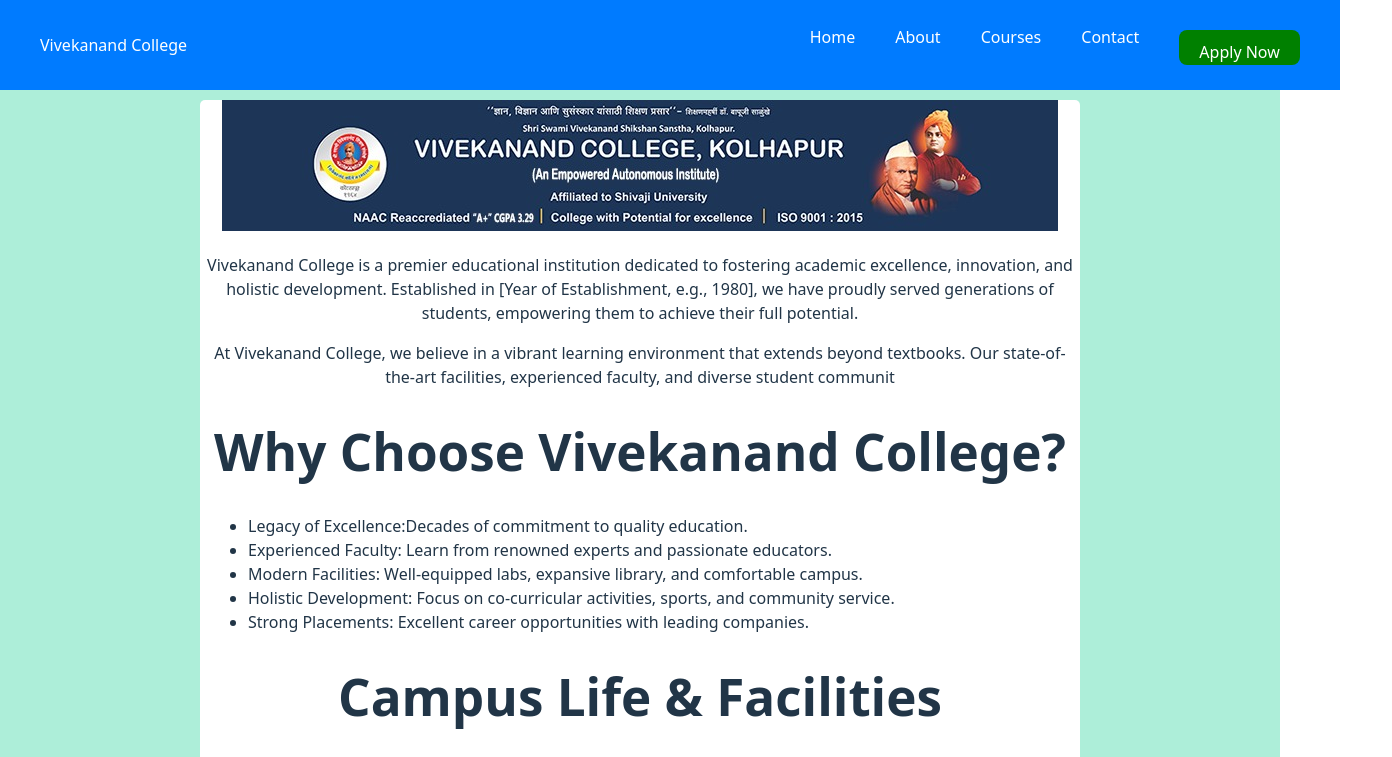
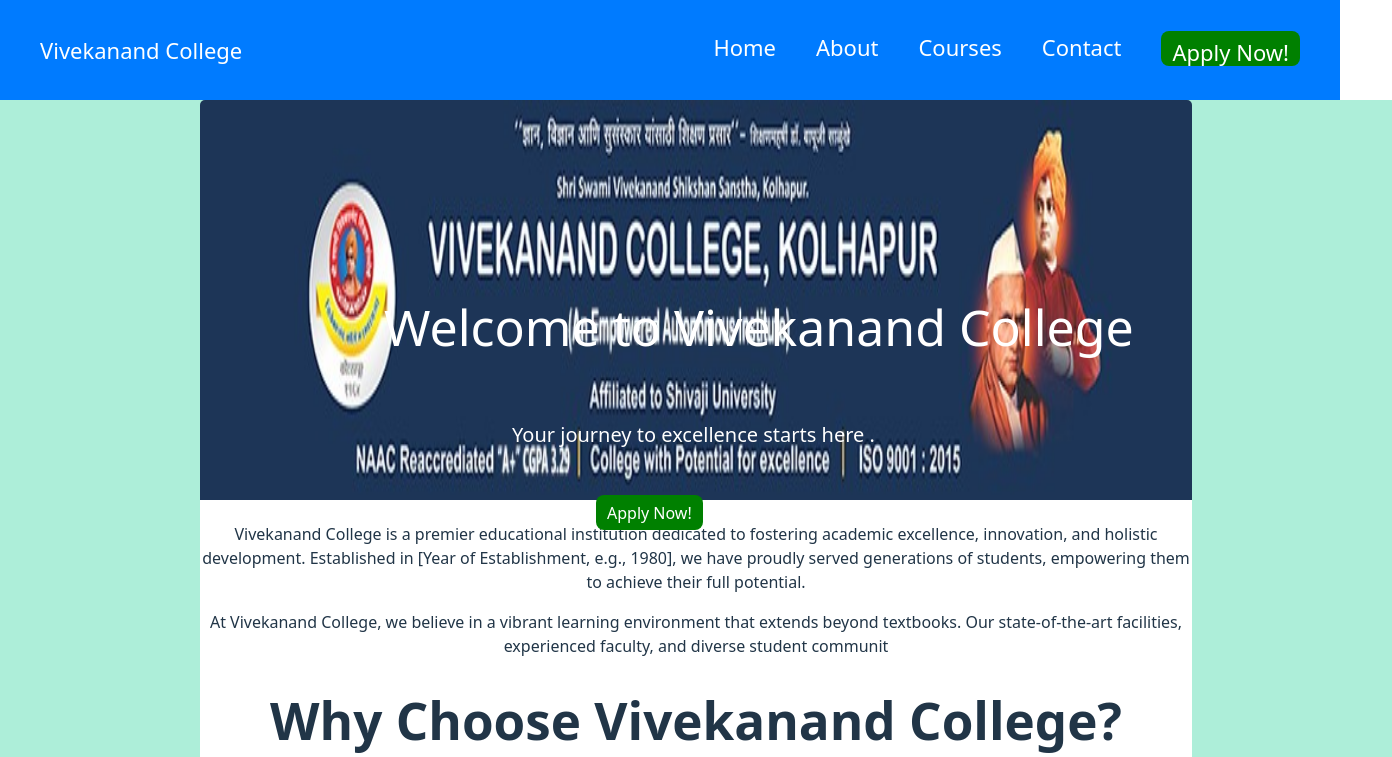
Before and after one commit to ilaborkar23/vckojt, a React (Vite) app: page /homepage in a window 1280 px wide. Shown: the top 757 px of the page, 1392 px wide, since content can reach past the window. Built offline with nearby package versions, Linux system fonts and the light colour scheme.

Commit message:
second commit

```diff
--- a/src/components/Footer/Footer.jsx
+++ b/src/components/Footer/Footer.jsx
@@ -1,4 +1,5 @@
 import React from 'react'
+import "./Footer.css"
 const Footer=()=>{
     return (
         <footer> &copy; 2025 Vivekanand College . All rights reserved </footer>
--- a/src/components/Header/Header.css
+++ b/src/components/Header/Header.css
@@ -1,7 +1,7 @@
 #change{
     background-color: #007bff;
     color: #fff;
-    height: 60px;
+    height: 70px;
     width: 1300px;
     display: flex;
     align-items: center;
@@ -10,7 +10,9 @@
     top:0%;
     padding: 15px 20px;
     z-index: 999;
+    font-size: 22px;
 }
+
 .c1{
     display: flex;
     justify-content: end;
@@ -22,8 +24,9 @@
 }
 
 button{
-    margin-top: 5px;
     height:35px;
     background-color:green;
     color: #fff;
+    text-align: center;
+    padding: 5px 10px;
 }
--- a/src/components/Header/Headre.jsx
+++ b/src/components/Header/Headre.jsx
@@ -11,7 +11,7 @@
             <Link to="/aboutpage">About </Link>
             <Link to="/coursespage">Courses</Link>
             <Link to="/contactpage">Contact</Link>
-            <Link to="/admissionpage"><button> Apply Now </button></Link>
+            <Link to="/admissionpage"><button> Apply Now!</button></Link>
 
         </nav>
     </header>
--- a/src/pages/AboutPage.jsx
+++ b/src/pages/AboutPage.jsx
@@ -2,6 +2,7 @@
 
 import "./style.css"
 import Header from '../components/Header/Headre'
+import Footer from '../components/Footer/Footer'
 const AboutPage=()=>{
     return(
         <div id="universal">
@@ -30,6 +31,7 @@
                 <h1>Our History </h1>
                     <p>Our journey began with a vision to make quality education available to all, and we continue that legacy today.</p>
             </div>
+            <Footer/>
         </div>
     )
 }
--- a/src/pages/AdmissionPage.jsx
+++ b/src/pages/AdmissionPage.jsx
@@ -50,7 +50,11 @@
                     <li>Fee Payment: Complete the admission by paying the required fees</li>
                 </ol>
                 <p>For detailed information on postgraduate program admissions, specific program syllabi,
-                    and fee structures, please visit our <a href="coursespage">Courses</a> or <a href="contactpage">Contact us</a> directly.</p>
+                    and fee structures, please visit our
+                    <a href="coursespage"> Courses </a>
+                    or
+                    <a href="contactpage"> Contact us</a>
+                    directly.</p>
             </div>
             <Footer/>
         </div>
--- a/src/pages/ContactPage.jsx
+++ b/src/pages/ContactPage.jsx
@@ -28,10 +28,13 @@
                 <p> Email : studentsupport@vivekanandcollege.edu </p>
 
                 <h1> Find Us on the Map </h1>
-                <a href=""> View on Google Maps</a>
+                <p> <a href="https://maps.google.com/?q=Vivekanand+College"> View on Google Maps </a>
+                <br>
+                </br></p>
 
                 <h1> Send Us a Message </h1>
-                <p> </p>
+               <p> Phone : +91 12345 67890</p>
+                <p> Email: info@vivekanandcollege.edu</p>
             </div>
             <Footer/>
         </div>
--- a/src/pages/Coursespage.jsx
+++ b/src/pages/Coursespage.jsx
@@ -16,6 +16,7 @@
                     knowledge and skills demanded by today's dynamic global landscape.
                     Our curriculum is regularly updated to reflect industry trends and academic advancements.</p>
                 <h1>Discover Campus Life </h1>
+                <video  id="v1"src="https://vck.codewonders.in/assets/college-tour-FAmcnyfF.mp4" controls="autoplay"> </video>
                 <h1> Undergraduate program (UG)</h1>
                     <ul className="c3"> Bachelor of Science (B.Sc)</ul>
                         <ul className="c3">
--- a/src/pages/HomePage.jsx
+++ b/src/pages/HomePage.jsx
@@ -7,10 +7,15 @@
 
 const HomePage=()=>{
     return (
-        <div id="universal">
+        <div id="universal" overflow="hidden">
             <Header/>
             <div className='main'>
-                <img src='Images/first.jpeg'/>
+                <div id="start">
+                <img  id="id3"src='Images/first.jpeg'/>
+                <p id='id4'> Welcome to Vivekanand College </p>
+                <p id="id5"> Your journey to excellence starts here .</p>
+                <a id="id6" href="/admissionpage"><button> Apply Now! </button></a>
+                </div>
                 <p>Vivekanand College is a premier educational institution dedicated to fostering academic excellence, innovation, and holistic
                      development. Established in [Year of Establishment, e.g., 1980], we have proudly served generations of students, empowering
                       them to achieve their full potential.</p>
@@ -27,8 +32,10 @@
                     <li>Strong Placements: Excellent career opportunities with leading companies.</li>
                 </ul>
                 <h1>Campus Life & Facilities </h1>
+                <div id="place">
                 <img className='image' src="Images/image1.jpeg" alt='college image 1 '/>
                 <img src="Images/image2.jpeg" alt="college image 2"/>
+                </div>
                 <p>Explore our vibrant campus and state-of-the-art facilities designed to enhance your learning experience and personal growth.</p>
                 <p id="center"> Ready to explore our courses?</p>
 
--- a/src/pages/style.css
+++ b/src/pages/style.css
@@ -1,12 +1,41 @@
 #universal{
     background-color:#ADEED9;
-    overflow: hidden;
+}
 
-}
 #title{
     text-align: center;
     color:blue;
     text-align: center;
+}
+#place{
+    display: flex;
+    flex-direction: row;
+    gap: 6px;
+}
+#id3{
+    height:400px;
+    width: 100%;
+}
+#id4{
+    color:#fff;
+    font-size: 50px;
+    position: absolute;
+    top: 30%;
+    left:30%
+
+}
+#id5{
+    color:#fff;
+    font-size: 20px;
+    position: absolute;
+    top: 50%;
+    left :40%;
+}
+#id6{
+    color:#fff;
+    position: absolute;
+    top: 60%;
+    left:45%
 }
 .main{
     text-align: center;
@@ -14,6 +43,9 @@
     border-radius: 5px;
     background-color:#fff;
     overflow: scroll;
+}
+#v1{
+    height: 500px;
 }
 .image{
     height: 200px;
@@ -35,4 +67,5 @@
 table{
     text-align: center;
     margin-left: 50px;
+    margin-top: 4px;
 }
```
Also changed, not shown: vercel.json (added).
